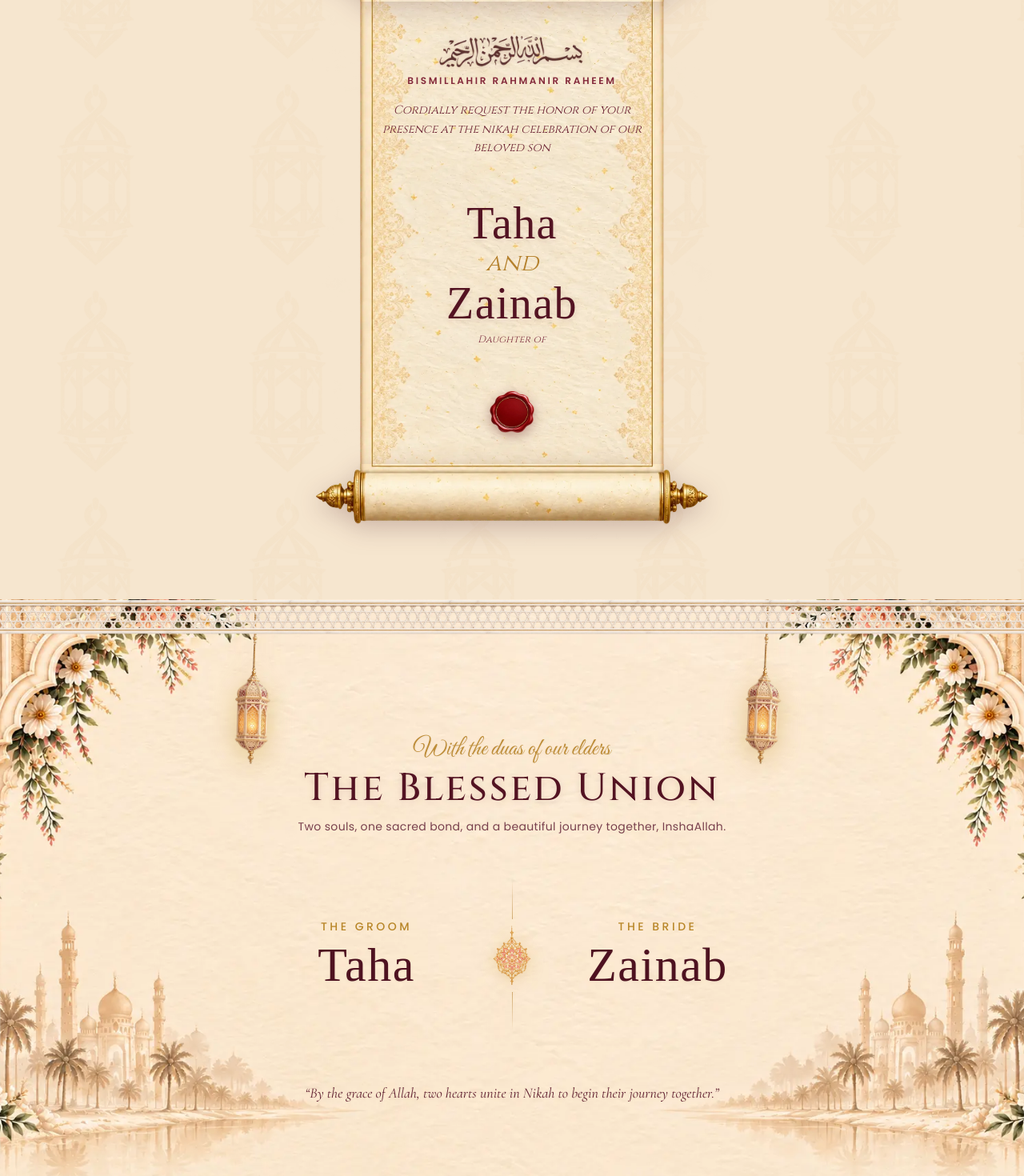
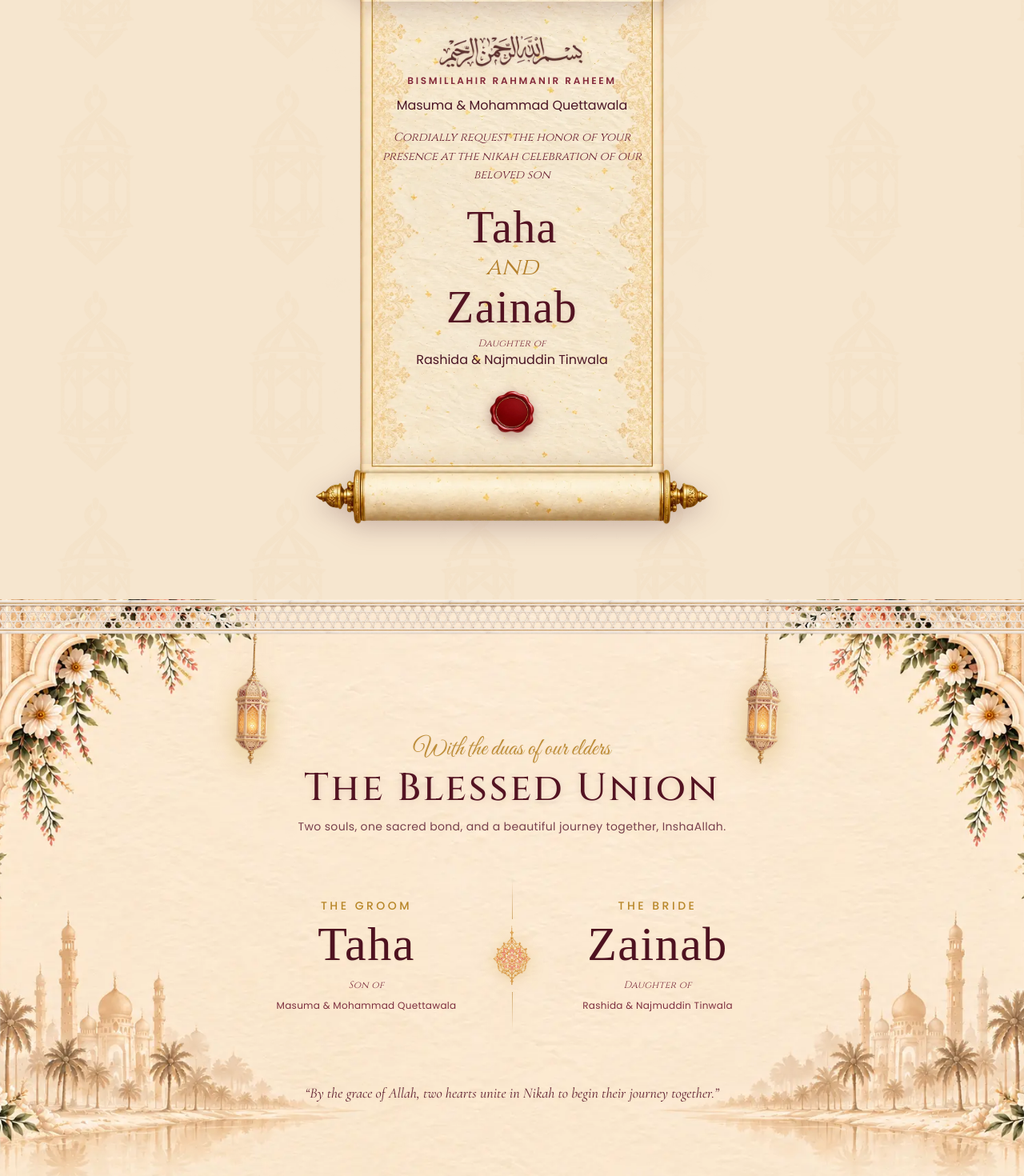
Before and after one commit to truthtable/card, a React (Vite) app: page / in a window 1280 px wide. Shown: the part 960-2430 px from the top of the page at 80% size. Built offline with nearby package versions, Linux system fonts and the light colour scheme; a web font is replaced by a local one.

Commit message:
feat: add slide components 1, 2, 3, 7, 8 and update tailwind config

```diff
--- a/src/components/Slide1.tsx
+++ b/src/components/Slide1.tsx
@@ -58,7 +58,7 @@ export const Slide1: React.FC = () => {
           </h1>
 
           {/* Ampersand */}
-          <span className="anim-text-ampersand font-serif italic font-light text-3xl sm:text-4xl md:text-5xl text-[#b5812d] drop-shadow-sm my-0 sm:my-1 will-change-transform">
+          <span className="anim-text-ampersand font-light text-3xl sm:text-4xl md:text-5xl text-[#b5812d] drop-shadow-sm my-0 sm:my-1 will-change-transform">
             &
           </span>
 
--- a/src/components/Slide2.tsx
+++ b/src/components/Slide2.tsx
@@ -127,7 +127,7 @@ export const Slide2: React.FC = () => {
               >
                 Bismillahir Rahmanir Raheem
               </p>
-
+              <span className='mt-[10px]'>Masuma & Mohammad Quettawala</span>
               {/* Cordially Request Invitation Text */}
               <p
                 className={`font-serif italic font-normal text-[12px] sm:text-[13.5px] md:text-[14.5px] text-[#6d2535] leading-relaxed max-w-[290px] sm:max-w-[340px] mt-3 sm:mt-4 transition-all duration-1000 ease-out ${isOpen
@@ -180,6 +180,9 @@ export const Slide2: React.FC = () => {
               >
                 Daughter of
               </p>
+              <span>
+                Rashida & Najmuddin Tinwala
+              </span>
             </div>
 
             {/* Bottom Group: Wax Seal Badge (Seal-Badge.webp) */}
@@ -189,7 +192,7 @@ export const Slide2: React.FC = () => {
                 : 'opacity-0 scale-150 rotate-12'
                 }`}
             >
-              <div className="w-11 h-11 sm:w-13 sm:h-13 md:w-14 md:h-14 mx-auto">
+              <div className="w-11 h-11 sm:w-12 sm:h-12 md:w-14 md:h-14 mx-auto">
                 <img
                   src="/media/Seal-Badge.webp"
                   alt="Royal Wax Seal"
--- a/src/components/Slide3.tsx
+++ b/src/components/Slide3.tsx
@@ -115,6 +115,14 @@ export const Slide3: React.FC = () => {
             <h3 className="font-italiana text-4xl sm:text-5xl md:text-6xl text-[#4e1220] tracking-wide mb-1 drop-shadow-sm">
               Taha
             </h3>
+            <p
+              className={`font-serif italic text-[11px] sm:text-[12px] text-[#7d2f3f] tracking-wide mt-1.5 sm:mt-2 transition-all duration-1000 ease-out}`}
+            >
+              Son of
+            </p>
+            <span className="text-[11px] sm:text-[12px] text-[#7d2f3f] tracking-wide mt-1.5 sm:mt-2">
+              Masuma & Mohammad Quettawala
+            </span>
           </div>
 
           {/* Center Vertical Divider with Mandala Pendant */}
@@ -143,6 +151,14 @@ export const Slide3: React.FC = () => {
             <h3 className="font-italiana text-4xl sm:text-5xl md:text-6xl text-[#4e1220] tracking-wide mb-1 drop-shadow-sm">
               Zainab
             </h3>
+            <p
+              className={`font-serif italic text-[11px] sm:text-[12px] text-[#7d2f3f] tracking-wide mt-1.5 sm:mt-2 transition-all duration-1000 ease-out}`}
+            >
+              Daughter of
+            </p>
+            <span className="text-[11px] sm:text-[12px] text-[#7d2f3f] tracking-wide mt-1.5 sm:mt-2">
+              Rashida & Najmuddin Tinwala
+            </span>
           </div>
         </div>
 
--- a/src/components/Slide7.tsx
+++ b/src/components/Slide7.tsx
@@ -248,11 +248,23 @@ export const Slide7: React.FC = () => {
     <section
       id="slide7"
       ref={sectionRef}
-      className="relative w-full overflow-hidden select-none"
+      className="relative w-full overflow-hidden select-none bg-[#FAF2E6]"
     >
+      {/* ── Background: couple-bg.webp ── */}
+      <picture className="absolute inset-0 w-full h-full pointer-events-none select-none z-0">
+        <img
+          src="/media/couple-bg.webp"
+          alt="Palace Backdrop"
+          className="w-full h-full object-cover object-center"
+        />
+      </picture>
+
+      {/* Soft overlay for legibility */}
+      <div className="absolute inset-0 bg-[#FAF2E6]/60 backdrop-blur-[1px] pointer-events-none z-0" aria-hidden="true" />
+
       {/* ── Top pattern border ── */}
       <div
-        className="w-full h-[48px] sm:h-[64px] pointer-events-none"
+        className="relative z-10 w-full h-[48px] sm:h-[64px] pointer-events-none"
         style={{
           backgroundImage: "url('/media/pattern.webp')",
           backgroundRepeat: 'repeat-x',
@@ -263,18 +275,7 @@ export const Slide7: React.FC = () => {
       />
 
       {/* ── Main content area ── */}
-      <div
-        className="relative w-full py-10 sm:py-14 px-4"
-        style={{
-          backgroundColor: "#FAF2E6",
-          backgroundSize: 'cover',
-          backgroundPosition: 'center',
-          backgroundAttachment: 'fixed',
-        }}
-      >
-        {/* Overlay for readability */}
-        <div className="absolute inset-0 bg-[#FAF2E6]/60 backdrop-blur-[1px]" aria-hidden="true" />
-
+      <div className="relative z-10 w-full py-10 sm:py-14 px-4">
         {/* ── Fade-in wrapper ── */}
         <div
           className={`relative z-10 transition-all duration-700 ${isVisible ? 'opacity-100 translate-y-0' : 'opacity-0 translate-y-6'
@@ -285,7 +286,7 @@ export const Slide7: React.FC = () => {
             <p className="font-script text-2xl sm:text-3xl text-[#d4a853] drop-shadow mb-1">
               Kindly Respond
             </p>
-            <h2 className="font-cinzel text-2xl sm:text-3xl md:text-4xl font-semibold tracking-wide drop-shadow-lg">
+            <h2 className="font-cinzel text-2xl sm:text-3xl md:text-4xl font-semibold tracking-wide drop-shadow-lg text-[#6b1d2e]">
               Will You Be Joining Us?
             </h2>
             <p className="mt-2 font-cormorant italic text-sm sm:text-base text-[#531319] tracking-wider">
@@ -645,7 +646,7 @@ export const Slide7: React.FC = () => {
 
       {/* ── Bottom pattern border ── */}
       <div
-        className="w-full h-[48px] sm:h-[64px] pointer-events-none"
+        className="relative z-10 w-full h-[48px] sm:h-[64px] pointer-events-none"
         style={{
           backgroundImage: "url('/media/pattern.webp')",
           backgroundRepeat: 'repeat-x',
--- a/src/components/Slide8.tsx
+++ b/src/components/Slide8.tsx
@@ -61,14 +61,14 @@ export const Slide8: React.FC = () => {
         </p>
 
         {/* 3. Wax Seal Badge with "T & Z" */}
-        <div className="relative w-13 h-13 xs:w-15 xs:h-15 sm:w-17 sm:h-17 md:w-20 md:h-20 my-1 sm:my-1.5 transition-transform duration-500 hover:scale-105">
+        <div className="relative w-14 h-14 sm:w-16 sm:h-16 md:w-20 md:h-20 my-1 sm:my-1.5 transition-transform duration-500 hover:scale-105">
           <img
             src="/media/Seal-Badge.webp"
             alt="Royal Wax Seal"
             className="w-full h-full object-contain filter drop-shadow-[0_4px_10px_rgba(90,15,25,0.4)] pointer-events-none select-none"
           />
           <div className="absolute inset-0 flex items-center justify-center pb-0.5">
-            <span className="font-cinzel font-bold text-[11px] xs:text-xs sm:text-sm md:text-base text-[#fff6e6] tracking-wider drop-shadow-[0_1px_2px_rgba(0,0,0,0.7)] select-none">
+            <span className="font-cinzel font-bold text-[10px] sm:text-xs md:text-sm text-[#fff6e6] tracking-wider drop-shadow-[0_1px_2px_rgba(0,0,0,0.7)] select-none">
               T &amp; Z
             </span>
           </div>
--- a/tailwind.config.js
+++ b/tailwind.config.js
@@ -6,6 +6,9 @@ export default {
   ],
   theme: {
     extend: {
+      screens: {
+        xs: '420px',
+      },
       fontFamily: {
         serif: ['Italiana', 'Cinzel', 'Playfair Display', 'serif'],
         cinzel: ['Cinzel', 'serif'],
```
